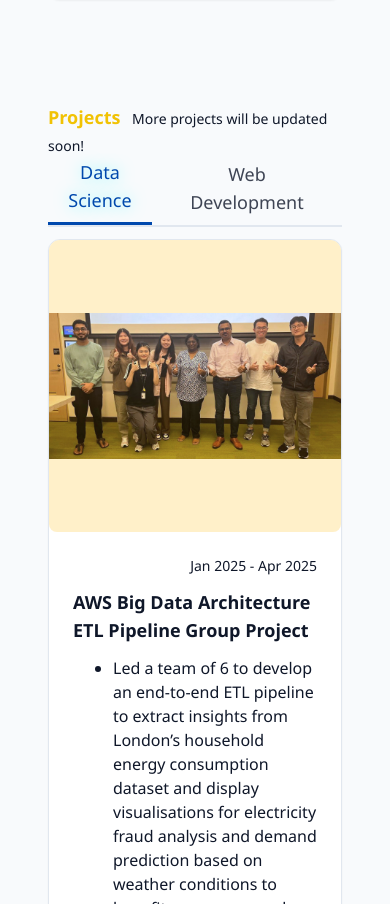
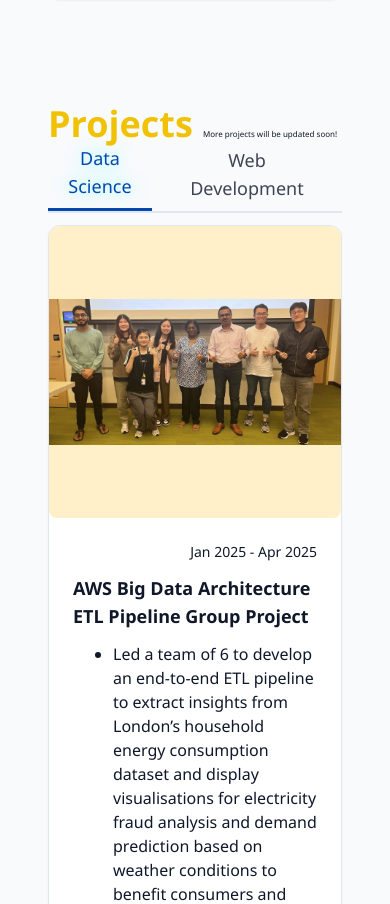
Before and after one commit to scyt01/sharon-chua, a React (Vite) app: page / in a window 390 px wide. Shown: the part 4140-5044 px from the top of the page. Built offline with nearby package versions, Linux system fonts and the light colour scheme.

Commit message:
fix mobile view responsiveness

```diff
--- a/src/components/Projects.jsx
+++ b/src/components/Projects.jsx
@@ -113,9 +113,9 @@ export const ProjectSection = () => {
     <section id="projects" className="py-7 px-4 relative">
       <div className="section-container mx-auto max-w-6xl">
         <div>
-          <p className="md:text-[55px] text-secondary font-bold">
+          <p className="text-4xl md:text-[55px] text-secondary font-bold">
             Projects
-            <span className="text-sm font-normal text-foreground pl-2">
+            <span className="text-[8px] md:text-sm font-normal text-foreground pl-2">
               {" "}
               More projects will be updated soon!
             </span>
```
